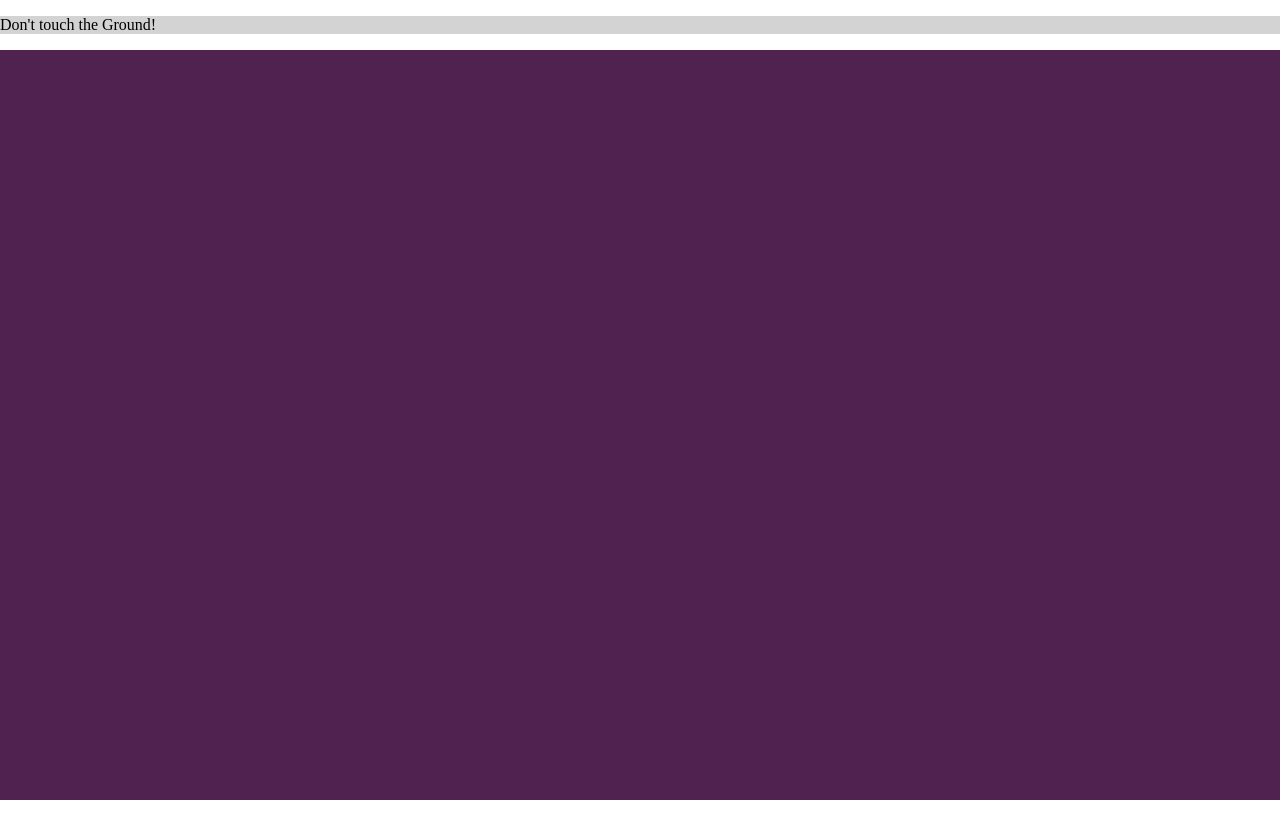
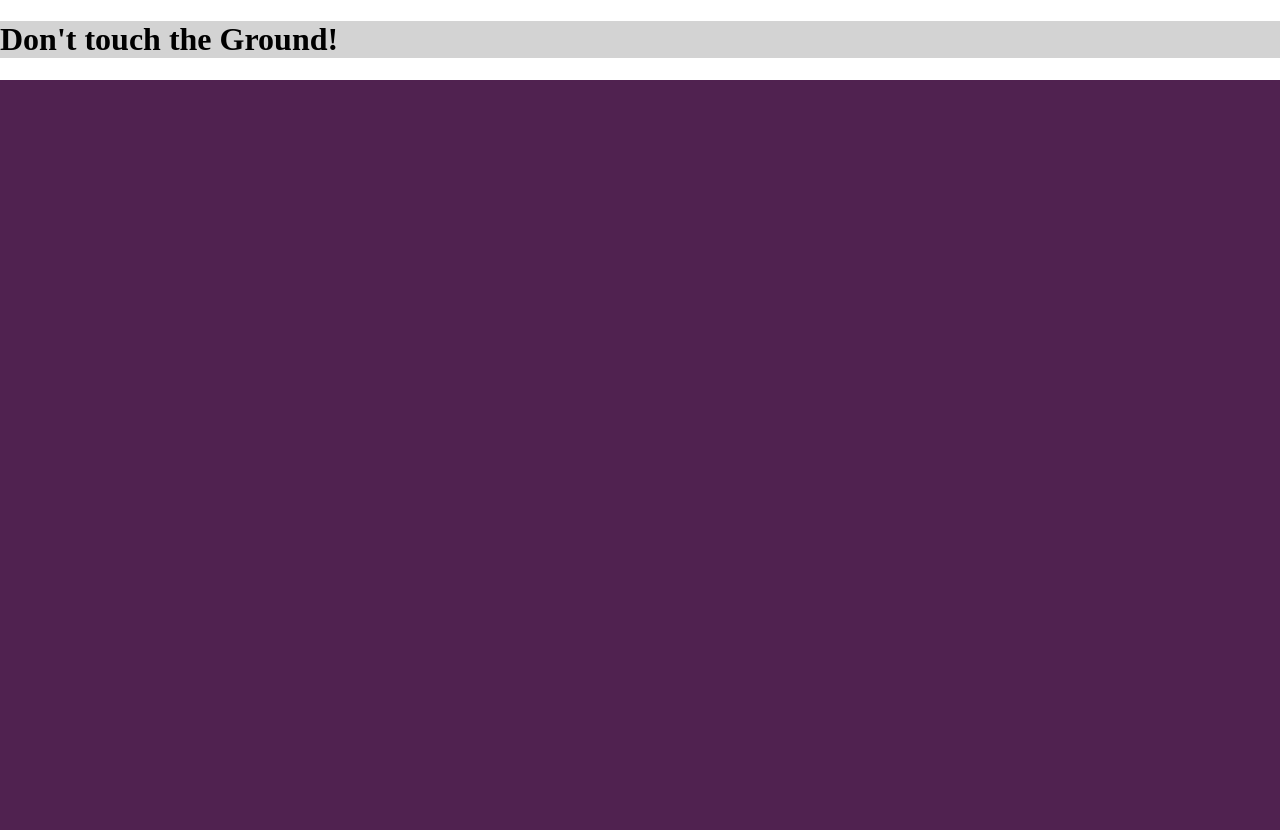
Before and after one commit to MicahRallie/MicahRallie.github.io, a plain HTML site: page projects/platformer/index.html in a window 1280 px wide. Shown: the top 834 px of the page. Before the commit the page ends 804 px from the top, so only its background shows below. Drawn offline with nearby package versions, Linux system fonts and the light colour scheme.

Commit message:
<message about commit>

```diff
--- a/projects/platformer/index.html
+++ b/projects/platformer/index.html
@@ -11,7 +11,7 @@
   </head>
 
   <body id="body">
-    <p id="specialMessage">Don't touch the Ground!</p>
+    <h1 id="specialMessage">Don't touch the Ground!</h1>
     <canvas id="canvas" width="1400" height="750"></canvas>
     <img id="cannon" src="images/cannon.png" />
     <img id="player" src="images/halle.png" />
```
